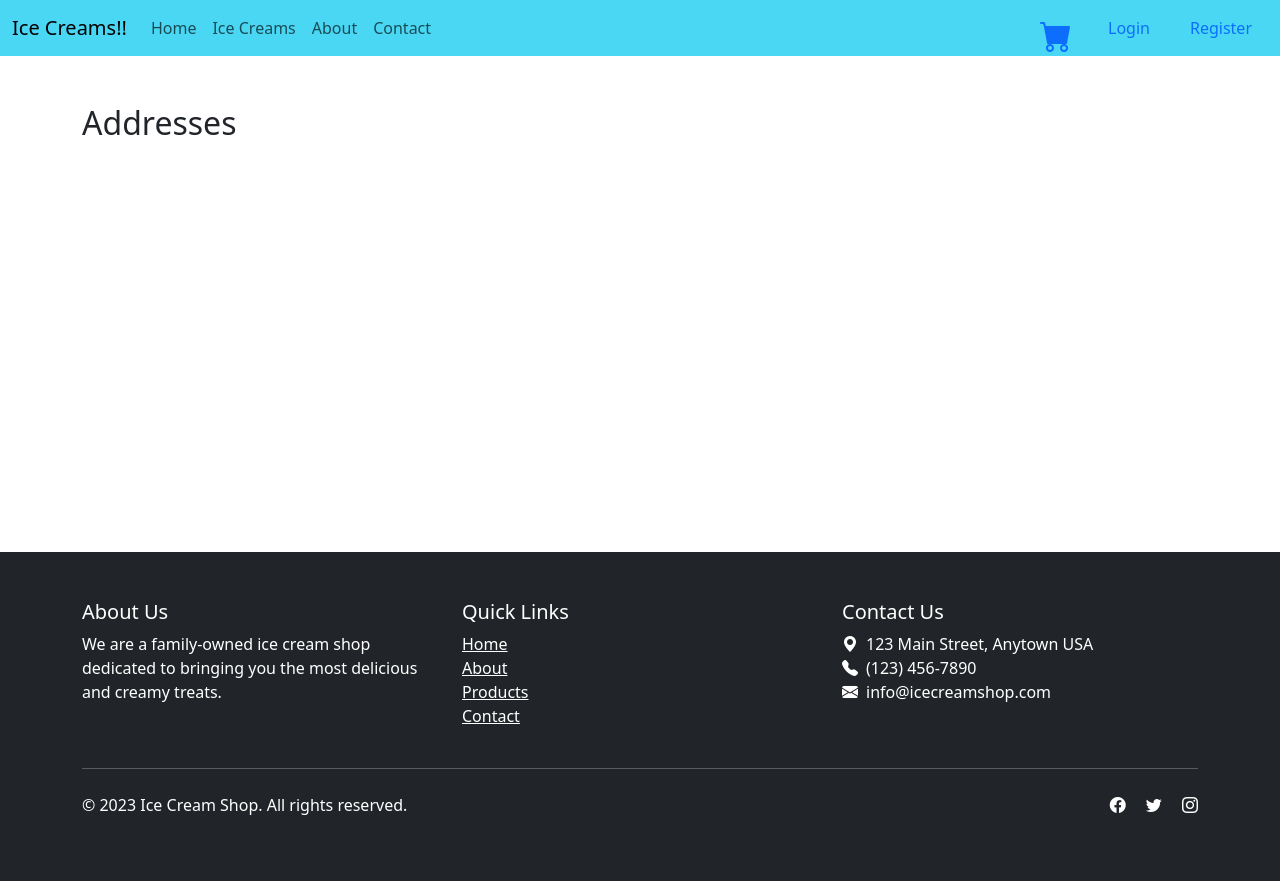
After one commit to vinod-pattar/ice_cream_shop, a Django app: template website/templates/addresses.html in a window 1280 px wide. The commit adds this page. Run offline with Django 3.2, Linux system fonts and the light colour scheme; the template is opened without the code that fills it, so the values that code supplies are empty; some libraries are stand-ins or nearby versions.

Commit message:
Profile and Addresses page WIP

```diff
--- a/authentication/urls.py
+++ b/authentication/urls.py
@@ -4,5 +4,6 @@ from . import views
 urlpatterns = [
    path("login/", views.login_view, name="login" ),
    path("register/", views.register_view, name="register"),
-   path("logout/", views.logout_view, name="logout")
+   path("logout/", views.logout_view, name="logout"),
+   path("profile/", views.profile_view, name="profile"),
 ]
--- /dev/null
+++ b/website/templates/addresses.html
@@ -0,0 +1,13 @@
+{% extends "master_layout.html" %}
+
+{% load static %}
+
+{% block content %}
+
+<div class="container mt-5 mb-5" style="min-height: 50vh;">
+    <div class="d-flex justify-content-between align-items-center">
+        <h2 class="mb-4">Addresses</h2>
+    </div>
+</div>
+
+{% endblock %}
--- a/website/templates/includes/navigation.html
+++ b/website/templates/includes/navigation.html
@@ -37,9 +37,9 @@
                 {{ request.user.username }}
             </button>
             <ul class="dropdown-menu">
-              <li><a class="dropdown-item" href="#">Profile</a></li>
+              <li><a class="dropdown-item" href="{% url 'profile' %}">Profile</a></li>
               <li><a class="dropdown-item" href="{% url 'orders_list' %}">Orders</a></li>
-              <li><a class="dropdown-item" href="#">Address</a></li>
+              <li><a class="dropdown-item" href="{% url 'addresses' %}">Address</a></li>
               <li><a class="dropdown-item" href="{% url 'logout' %}">Logout</a></li>
             </ul>
           </div>
--- a/website/urls.py
+++ b/website/urls.py
@@ -13,6 +13,7 @@ urlpatterns = [
    path("checkout", views.checkout, name="checkout"),
    path("orders", views.orders_list, name="orders_list"),
    path("order_details/<int:order_id>/", views.order_details, name="order_details" ),
+   path("addresses", views.addresses, name="addresses"),
    path("add-address", views.add_address, name="add_address"),
    path("edit-address/<int:address_id>/", views.edit_address, name="edit_address"),
    path("delete-address/<int:address_id>/", views.delete_address, name="delete_address"),
--- a/website/views.py
+++ b/website/views.py
@@ -220,6 +220,10 @@ def orders_list(request):
 
     return render(request, "orders_list.html", {'page_obj': page_obj})
 
+@login_required(login_url='login')
+def addresses(request):
+    addresses = Address.objects.filter(user=request.user).order_by('-id')
+    return render(request, "addresses.html", {'addresses': addresses})
 
 @login_required(login_url='login')
 def add_address(request):
```
Also changed, not shown: authentication/templates/profile.html (added, +13 -0 lines), authentication/views.py (+6 -1 lines).
